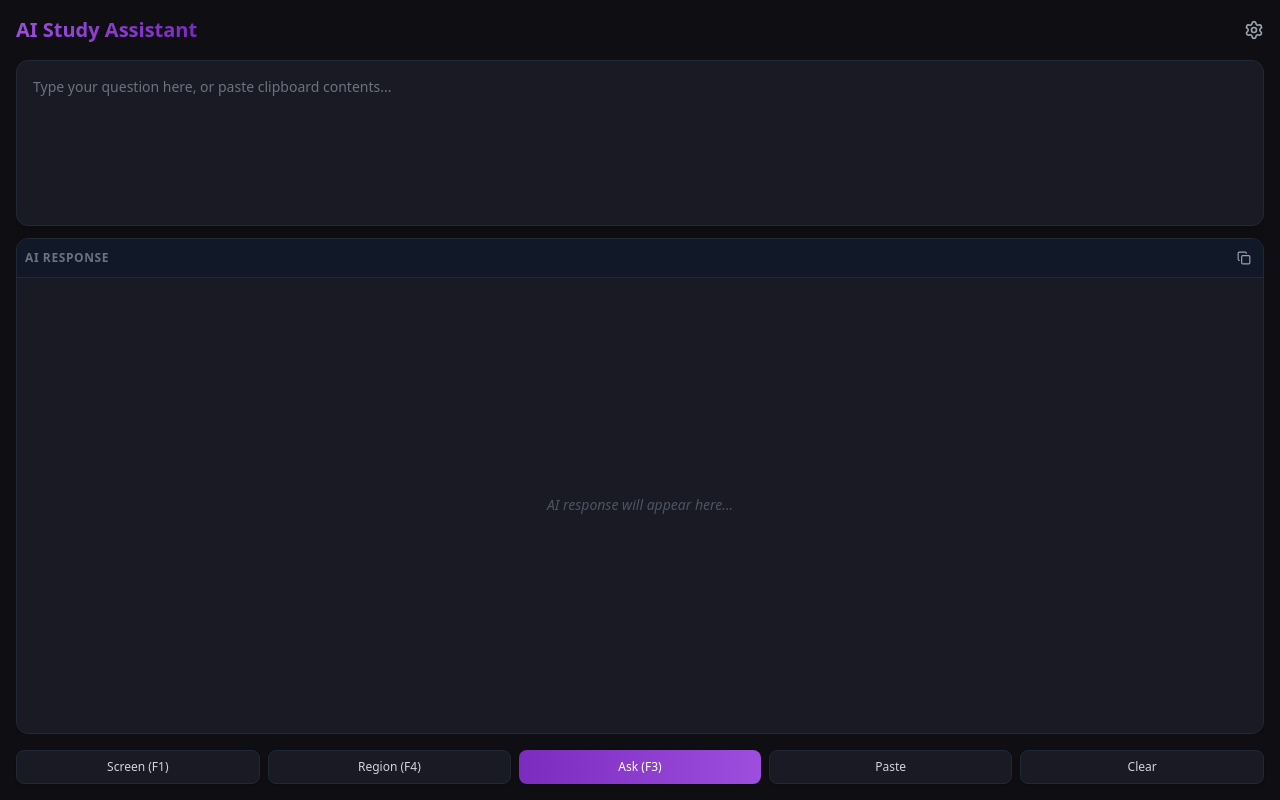
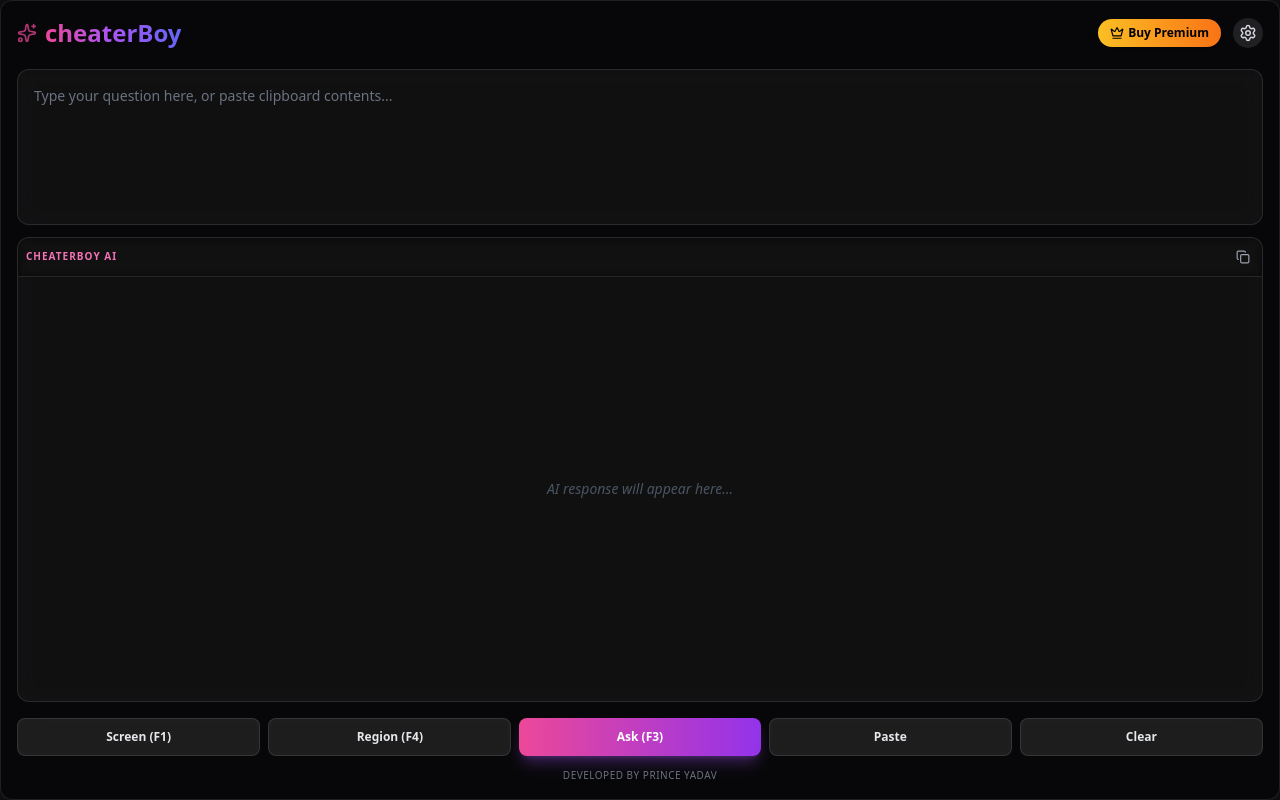
Before and after one commit to prince-up/cheater-Boy, a React (Vite) app: page / in a window 1280 px wide. Built offline with nearby package versions, Linux system fonts and the light colour scheme.

Commit message:
Update app name to cheaterBoy, add stealth screen-share mode, and redesign UI with glassmorphism

```diff
--- a/src/App.jsx
+++ b/src/App.jsx
@@ -1,5 +1,5 @@
 import React, { useState, useEffect } from 'react';
-import { Settings, Copy, X } from 'lucide-react';
+import { Settings, Copy, X, Crown, Sparkles } from 'lucide-react';
 import ReactMarkdown from 'react-markdown';
 import { Prism as SyntaxHighlighter } from 'react-syntax-highlighter';
 import { atomDark } from 'react-syntax-highlighter/dist/esm/styles/prism';
@@ -192,7 +192,7 @@ function App() {
   };
 
   return (
-    <div className="flex flex-col h-screen bg-brand-dark text-white p-4 font-sans select-none relative">
+    <div className="flex flex-col h-screen bg-black/50 backdrop-blur-xl text-white p-4 font-sans select-none relative overflow-hidden rounded-xl border border-white/10 shadow-2xl">
 
       {/* Settings Modal */}
       {showSettings && (
@@ -251,16 +251,26 @@ function App() {
       )}
 
       {/* Header */}
-      <header className="flex justify-between items-center mb-2 cursor-default" style={{ WebkitAppRegion: 'drag' }}>
-        <h1 className="text-xl font-bold bg-gradient-to-r from-brand-light-purple to-brand-purple bg-clip-text text-transparent">
-          AI Study Assistant
-        </h1>
+      <header className="flex justify-between items-center mb-3 cursor-default" style={{ WebkitAppRegion: 'drag' }}>
+        <div className="flex items-center space-x-2">
+          <Sparkles className="text-pink-500 animate-pulse" size={20} />
+          <h1 className="text-2xl font-extrabold bg-gradient-to-r from-pink-500 via-purple-500 to-indigo-500 bg-clip-text text-transparent drop-shadow-md">
+            cheaterBoy
+          </h1>
+        </div>
         <div className="flex space-x-3 items-center" style={{ WebkitAppRegion: 'no-drag' }}>
           <button
+            className="flex items-center space-x-1 bg-gradient-to-r from-amber-400 to-orange-500 text-black px-3 py-1.5 rounded-full text-xs font-bold shadow-lg hover:shadow-orange-500/50 hover:scale-105 transition-all"
+            onClick={() => alert("Premium feature coming soon!")}
+          >
+            <Crown size={14} />
+            <span>Buy Premium</span>
+          </button>
+          <button
             onClick={() => setShowSettings(true)}
-            className="text-gray-400 hover:text-white transition-colors"
+            className="text-gray-300 hover:text-white transition-colors bg-white/10 p-1.5 rounded-full hover:bg-white/20"
           >
-            <Settings size={20} />
+            <Settings size={18} />
           </button>
         </div>
       </header>
@@ -269,7 +279,7 @@ function App() {
       <div className="flex-1 flex flex-col space-y-3 overflow-hidden mt-2" style={{ WebkitAppRegion: 'no-drag' }}>
 
         {/* Input Area */}
-        <div className="flex flex-col h-1/4 bg-brand-card rounded-xl p-2 shadow-lg border border-gray-800 focus-within:border-brand-purple transition-colors relative">
+        <div className="flex flex-col h-1/4 bg-white/5 rounded-xl p-2 shadow-inner border border-white/10 focus-within:border-pink-500/50 focus-within:bg-white/10 transition-all relative backdrop-blur-md">
           {screenshotData && (
             <div className="absolute top-2 right-2 border border-gray-600 rounded overflow-hidden h-16 w-auto shadow z-10 group">
               <img src={screenshotData} alt="Captured" className="h-full object-contain bg-black" />
@@ -295,10 +305,10 @@ function App() {
         </div>
 
         {/* Output Area */}
-        <div className="flex flex-col h-3/4 bg-brand-card rounded-xl shadow-lg border border-gray-800 overflow-hidden relative">
+        <div className="flex flex-col h-3/4 bg-white/5 rounded-xl shadow-inner border border-white/10 overflow-hidden relative backdrop-blur-md">
           {/* Top Bar of Output */}
-          <div className="bg-gray-900 border-b border-gray-800 p-2 flex justify-between items-center">
-            <span className="text-xs text-gray-500 uppercase tracking-wider font-semibold">AI Response</span>
+          <div className="bg-black/40 border-b border-white/10 p-2 flex justify-between items-center backdrop-blur-sm">
+            <span className="text-[10px] text-pink-400 uppercase tracking-widest font-bold">cheaterBoy AI</span>
             <button
               onClick={handleCopy}
               className="text-gray-400 hover:text-white transition-colors p-1"
@@ -354,35 +364,42 @@ function App() {
       <div className="mt-4 flex flex-wrap gap-2" style={{ WebkitAppRegion: 'no-drag' }}>
         <button
           onClick={() => handleCapture('full')}
-          className="flex-1 bg-brand-card hover:bg-gray-800 text-gray-300 py-2 px-2 rounded-lg text-xs transition-colors border border-gray-800 shadow"
+          className="flex-1 bg-white/10 hover:bg-white/20 text-gray-200 py-2.5 px-2 rounded-lg text-xs font-semibold transition-all border border-white/10 shadow hover:shadow-lg backdrop-blur-sm"
         >
           Screen (F1)
         </button>
         <button
           onClick={() => handleCapture('region')}
-          className="flex-1 bg-brand-card hover:bg-gray-800 text-gray-300 py-2 px-2 rounded-lg text-xs transition-colors border border-gray-800 shadow"
+          className="flex-1 bg-white/10 hover:bg-white/20 text-gray-200 py-2.5 px-2 rounded-lg text-xs font-semibold transition-all border border-white/10 shadow hover:shadow-lg backdrop-blur-sm"
         >
           Region (F4)
         </button>
         <button
           onClick={() => handleAskAI()}
           disabled={isLoading}
-          className={`flex-1 bg-gradient-to-r from-brand-purple to-brand-light-purple hover:opacity-90 text-white py-2 px-2 rounded-lg text-xs font-medium transition-opacity shadow ${isLoading ? 'opacity-50 cursor-not-allowed' : ''}`}
+          className={`flex-1 bg-gradient-to-r from-pink-500 to-purple-600 hover:from-pink-400 hover:to-purple-500 text-white py-2.5 px-2 rounded-lg text-xs font-bold transition-all shadow-lg shadow-purple-500/30 ${isLoading ? 'opacity-50 cursor-not-allowed' : 'hover:scale-[1.02]'}`}
         >
           Ask (F3)
         </button>
         <button
           onClick={handlePaste}
-          className="flex-1 bg-brand-card hover:bg-gray-800 text-gray-300 py-2 px-2 rounded-lg text-xs transition-colors border border-gray-800 shadow"
+          className="flex-1 bg-white/10 hover:bg-white/20 text-gray-200 py-2.5 px-2 rounded-lg text-xs font-semibold transition-all border border-white/10 shadow hover:shadow-lg backdrop-blur-sm"
         >
           Paste
         </button>
         <button
           onClick={handleClear}
-          className="flex-1 bg-brand-card hover:bg-gray-800 text-gray-300 py-2 px-2 rounded-lg text-xs transition-colors border border-gray-800 shadow"
+          className="flex-1 bg-white/10 hover:bg-white/20 text-gray-200 py-2.5 px-2 rounded-lg text-xs font-semibold transition-all border border-white/10 shadow hover:shadow-lg backdrop-blur-sm"
         >
           Clear
         </button>
+      </div>
+
+      {/* Footer */}
+      <div className="mt-3 text-center w-full">
+        <p className="text-[10px] text-gray-500 tracking-wider uppercase font-medium drop-shadow-sm">
+          developed by prince yadav
+        </p>
       </div>
     </div>
   );
```
Also changed, not shown: main.js (+21 -2 lines), package.json (+8 -4 lines).
